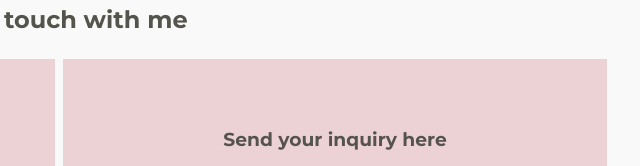
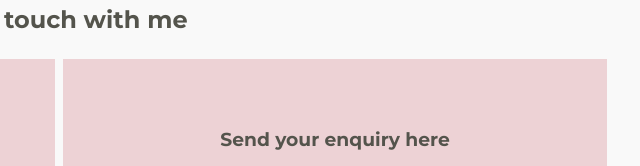
Before and after one commit to vnssachrslla/vnssachrslla.github.io, a plain HTML site: page index.html in a window 1280 px wide. Shown: the part 3060-3226 px from the top of the page, 585-1225 px from the left. Drawn offline with Linux system fonts and the light colour scheme.

Commit message:
Update index.html

```diff
--- a/index.html
+++ b/index.html
@@ -142,7 +142,7 @@
         <div class="contact-right">
           <form action="https://form.taxi/s/xztwax4u" method="POST">
                 <div class="form-wrapper">
-                    <h3>Send your inquiry here</h3>
+                    <h3>Send your enquiry here</h3>
                     <input type="text" name="Name" placeholder="Your name">
                     <input type="text" name="email" placeholder="Email Address">
                     <textarea name="message" rows="15" placeholder="Your message"></textarea>
```
